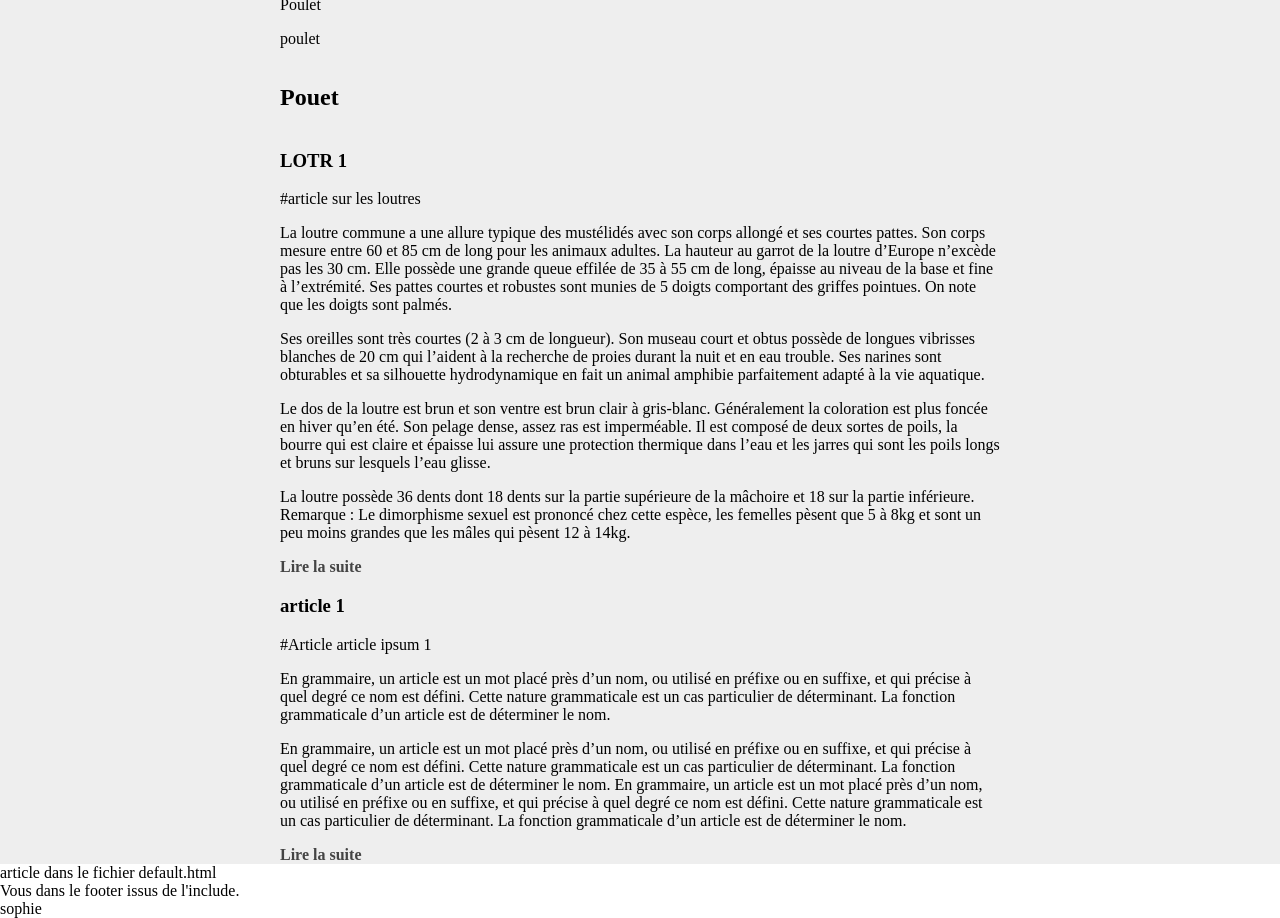
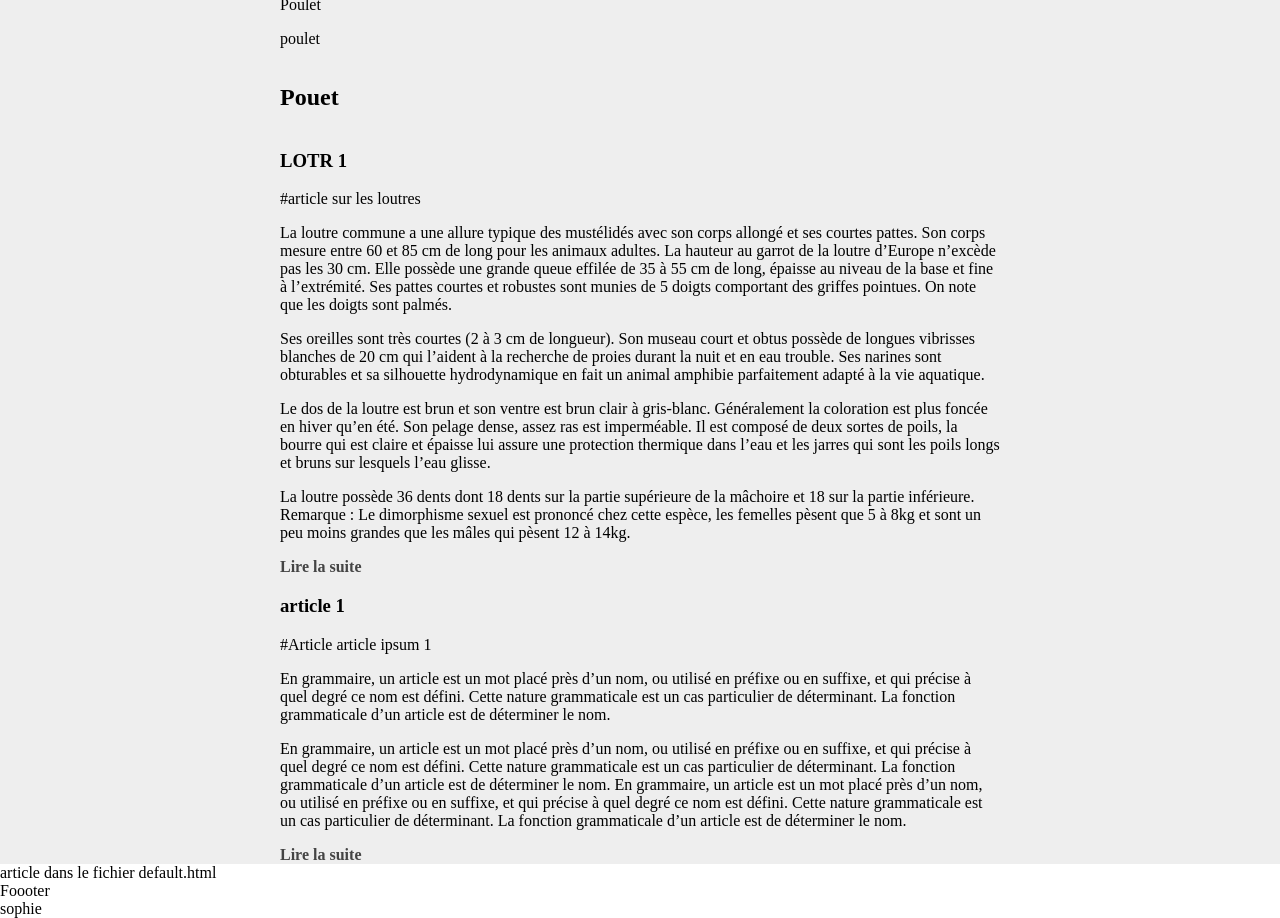
Before and after one commit to Sopoulet/flatfiles, a Jekyll site: the page built from index.html, in a window 1280 px wide, cut to the strip 145-1063 px from the top of the page. Built offline with Jekyll 4.4.1, drawn with Linux system fonts in a browser that asks for light colours.

Commit message:
Update footer.html

```diff
--- a/_includes/footer.html
+++ b/_includes/footer.html
@@ -1,4 +1,4 @@
 <footer>
-  Vous dans le footer issus de l'include.<br/>
+  Foooter<br/>
 {{site.copyright}}
 </footer>
```
